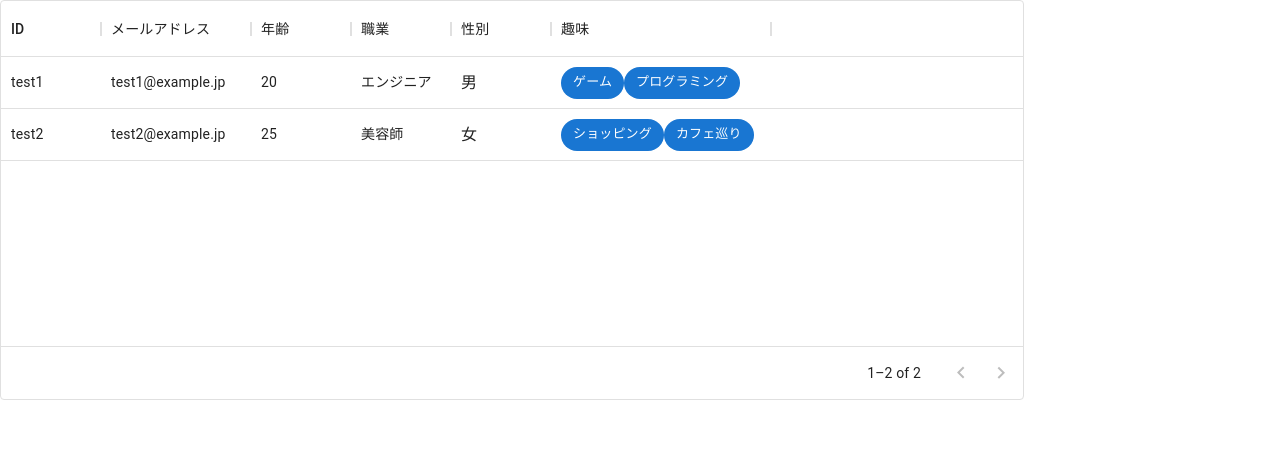
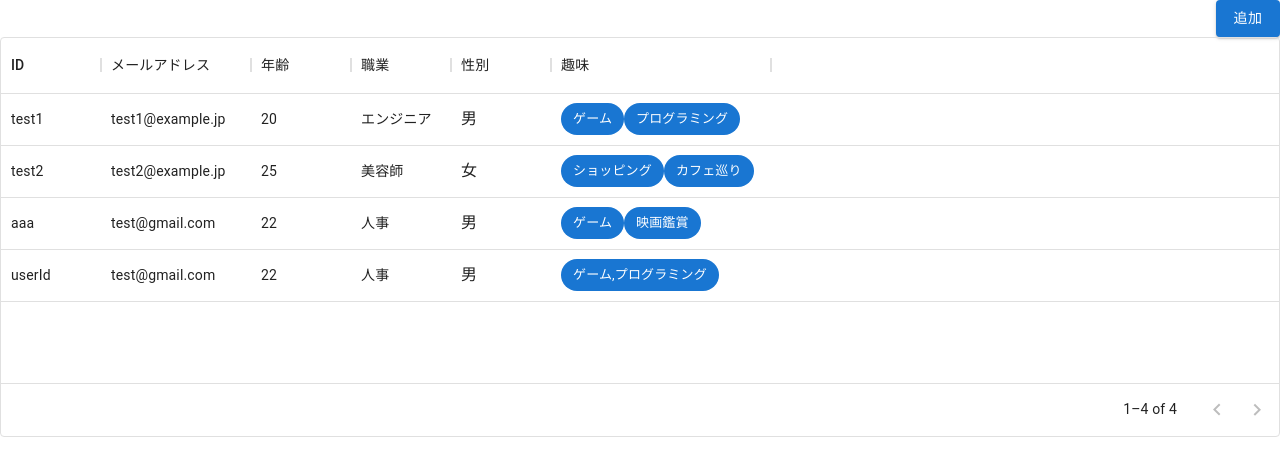
Before and after one commit to rexiaxm7/react-study, a React (Create React App) app: page / in a window 1280 px wide. Shown: the top 476 px of the page. Built offline with nearby package versions, Linux system fonts and the light colour scheme; data requests are answered from the project's data file.

Commit message:
登録処理実装

```diff
--- a/jsonserver/db.json
+++ b/jsonserver/db.json
@@ -7,10 +7,7 @@
       "age": 20,
       "gender": 1,
       "job": "エンジニア",
-      "interests": [
-        "ゲーム",
-        "プログラミング"
-      ]
+      "interests": ["ゲーム", "プログラミング"]
     },
     {
       "id": 2,
@@ -19,10 +16,25 @@
       "age": 25,
       "gender": 2,
       "job": "美容師",
-      "interests": [
-        "ショッピング",
-        "カフェ巡り"
-      ]
+      "interests": ["ショッピング", "カフェ巡り"]
+    },
+    {
+      "user_id": "aaa",
+      "mail": "test@gmail.com",
+      "age": "22",
+      "gender": 1,
+      "job": "人事",
+      "interests": ["ゲーム", "映画鑑賞"],
+      "id": 3
+    },
+    {
+      "user_id": "userId",
+      "mail": "test@gmail.com",
+      "age": "22",
+      "gender": 1,
+      "job": "人事",
+      "interests": ["ゲーム,プログラミング"],
+      "id": 4
     }
   ]
 }
--- a/package.json
+++ b/package.json
@@ -17,8 +17,9 @@
     "axios": "^0.26.1",
     "react": "^17.0.2",
     "react-dom": "^17.0.2",
-    "react-router-dom": "^6.2.2",
+    "react-router-dom": "^6.3.0",
     "react-scripts": "5.0.0",
+    "styled-components": "^5.3.5",
     "typescript": "^4.6.2",
     "web-vitals": "^2.1.4"
   },
@@ -49,6 +50,7 @@
     ]
   },
   "devDependencies": {
+    "@types/styled-components": "^5.1.25",
     "json-server": "^0.17.0",
     "prettier": "^2.5.1"
   }
--- a/src/Type.ts
+++ b/src/Type.ts
@@ -7,3 +7,8 @@ export type Data = {
   job: string;
   interests: string[];
 };
+
+export type RadioType = {
+  id: number;
+  name: string;
+};
--- /dev/null
+++ b/src/components/Create/CreateDataType.tsx
@@ -0,0 +1,18 @@
+import { RadioType } from "../../Type";
+
+export const rajioValues: RadioType[] = [
+  {
+    id: 0,
+    name: "不明",
+  },
+  {
+    id: 1,
+    name: "男",
+  },
+  {
+    id: 2,
+    name: "女",
+  },
+];
+
+export const selectValues = ["人事", "プログラマー"];
--- /dev/null
+++ b/src/components/Create/UserCreate.tsx
@@ -0,0 +1,156 @@
+import { Alert, TextField } from "@mui/material";
+import axios from "axios";
+import { useState } from "react";
+import { useNavigate } from "react-router-dom";
+import { StandardButton } from "../../parts/Button";
+import { ConfirmDialog } from "../../parts/Dialog";
+import { RadioData } from "../../parts/RajioButton";
+import { SelectBox } from "../../parts/SelectBox";
+import styled from "styled-components";
+import { rajioValues, selectValues } from "./CreateDataType";
+
+export const Register: React.FC = () => {
+  const [errorMessage, setErrorMessage] = useState("");
+  const [successMessage, setSuccessMessage] = useState("");
+  const [select, setSelect] = useState("");
+  const [userId, setUserId] = useState("");
+  const [age, setAge] = useState("");
+  const [mailAdress, setMailAdress] = useState("");
+  const [gender, setGender] = useState(0);
+  const [interests, setInterests] = useState<string[]>([]);
+  const [open, setOpen] = useState(false);
+  const navigatation = useNavigate();
+
+  //モーダル表示・閉じる処理
+  const handleOpen = () => {
+    setOpen(true);
+  };
+
+  const handleClose = () => {
+    setOpen(false);
+  };
+
+  //登録処理
+  const fetchData = async () => {
+    try {
+      await axios.post("http://localhost:3001/users", {
+        user_id: userId,
+        mail: mailAdress,
+        age: age,
+        gender: gender,
+        job: select,
+        interests: interests,
+      });
+      handleClose();
+      setSuccessMessage("新しく登録しました");
+    } catch (error) {
+      setErrorMessage("問題が発生がしたため借りることが出来ません。");
+      handleClose();
+    }
+  };
+
+  return (
+    <>
+      <SMessage>
+        {errorMessage.length > 0 ? (
+          <Alert severity="error">{errorMessage}</Alert>
+        ) : undefined}
+        {successMessage.length > 0 ? (
+          <Alert severity="success">{successMessage}</Alert>
+        ) : undefined}
+      </SMessage>
+      <SItems>
+        ユーザID
+        <STextFiled>
+          <TextField
+            onChange={(e) => setUserId(e.target.value)}
+            value={userId}
+            variant="outlined"
+          />
+        </STextFiled>
+        メールアドレス
+        <STextFiled>
+          <TextField
+            onChange={(e) => setMailAdress(e.target.value)}
+            value={mailAdress}
+            variant="outlined"
+          />
+        </STextFiled>
+        年齢
+        <STextFiled>
+          <TextField
+            onChange={(e) => setAge(e.target.value)}
+            value={age}
+            variant="outlined"
+          />
+        </STextFiled>
+        性別
+        <RadioData
+          values={rajioValues}
+          rajio={gender}
+          onChange={(e) => setGender(Number(e.target.value))}
+        />
+        職業
+        <STextFiled>
+          <SelectBox
+            onChange={(e) => setSelect(e.target.value)}
+            select={select}
+            text="職業"
+            values={selectValues}
+          />
+        </STextFiled>
+        趣味
+        <STextFiled>
+          <TextField
+            value={interests}
+            onChange={(e) => setInterests([e.target.value])}
+            variant="outlined"
+          />
+        </STextFiled>
+      </SItems>
+      <StandardButton
+        onClick={() => navigatation(-1)}
+        text="ユーザ一覧に戻る"
+        color="error"
+        variant="contained"
+      />
+      <SRightButton>
+        <StandardButton
+          onClick={handleOpen}
+          text="登録"
+          color="primary"
+          variant="contained"
+        />
+      </SRightButton>
+      <ConfirmDialog
+        LeftButtonText="はい"
+        RightButtonText="いいえ"
+        onClickLeft={fetchData}
+        onClickRight={handleClose}
+        open={open}
+        titleText="登録しますか？"
+      />
+    </>
+  );
+};
+
+//css箇所
+const SRightButton = styled.div`
+  float: right;
+`;
+
+const SMessage = styled.div`
+  margin-bottom: 2px;
+  width: 100%;
+`;
+
+const SItems = styled.div`
+  margin-bottom: 2px;
+  display: flex;
+  flex-flow: column;
+  align-items: center;
+`;
+
+const STextFiled = styled.div`
+  width: 200px;
+`;
--- a/src/components/DataGrid/DataTable.tsx
+++ b/src/components/DataGrid/DataTable.tsx
@@ -1,21 +1,47 @@
 import { DataGrid } from "@mui/x-data-grid";
 import axios from "axios";
-import React from "react";
+import { useEffect, useState } from "react";
+import { useNavigate } from "react-router-dom";
+import styled from "styled-components";
+import { StandardButton } from "../../parts/Button";
+import { Data } from "../../Type";
 import columns from "./columns";
-const DataTable: React.FC = () => {
-  const [row, setRow] = React.useState([]);
-  React.useEffect(() => {
+export const DataTable: React.FC = () => {
+  const [rows, setRows] = useState<Data[]>([]);
+  const navigatation = useNavigate();
+
+  //テーブルの一覧取得処理
+  useEffect(() => {
     const fetchData = async () => {
-      const response = await axios.get("http://localhost:3001/users/");
-      setRow(response.data);
+      const response = await axios.get("http://localhost:3001/users");
+      setRows(response.data);
     };
     fetchData();
   }, []);
 
   return (
-    <div style={{ height: 400, width: "80%" }}>
-      <DataGrid rows={row} columns={columns} pageSize={5} />
-    </div>
+    <>
+      <SRightButton>
+        <StandardButton
+          text="追加"
+          onClick={() => navigatation("/register")}
+          color="primary"
+          variant="contained"
+        />
+      </SRightButton>
+      <STable>
+        <DataGrid rows={rows} columns={columns} pageSize={5} />
+      </STable>
+    </>
   );
 };
-export default DataTable;
+
+const SRightButton = styled.div`
+  display: flex;
+  justify-content: flex-end;
+`;
+
+const STable = styled.div`
+  height: 400px;
+  width: "80%";
+`;
--- a/src/components/DataGrid/columns.tsx
+++ b/src/components/DataGrid/columns.tsx
@@ -1,6 +1,17 @@
 import { Chip, Typography } from "@mui/material";
 import { GridColDef, GridRenderCellParams } from "@mui/x-data-grid";
 import { Data } from "../../Type";
+
+const toGenderDisplay = (gender: number): string => {
+  switch (gender) {
+    case 1:
+      return "男";
+    case 2:
+      return "女";
+    default:
+      return "不明";
+  }
+};
 
 const columns: GridColDef[] = [
   { field: "user_id", headerName: "ID" },
@@ -12,13 +23,7 @@ const columns: GridColDef[] = [
     headerName: "性別",
     renderCell: (params: GridRenderCellParams<number, Data>) => (
       <>
-        {params.value === 1 ? (
-          <Typography>男</Typography>
-        ) : params.value === 2 ? (
-          <Typography>女</Typography>
-        ) : (
-          <Typography>不明</Typography>
-        )}
+        <Typography>{toGenderDisplay(params.value)}</Typography>
       </>
     ),
   },
@@ -29,7 +34,7 @@ const columns: GridColDef[] = [
     renderCell: (params: GridRenderCellParams<string[], Data>) => (
       <>
         {params.value.map((param: string) => (
-          <Chip label={param} color="primary" />
+          <Chip key={param} label={param} color="primary" />
         ))}
       </>
     ),
--- a/src/index.tsx
+++ b/src/index.tsx
@@ -1,10 +1,11 @@
 import React from "react";
-import ReactDOM, { render } from "react-dom";
+import { render } from "react-dom";
 import "./index.css";
 import reportWebVitals from "./reportWebVitals";
 import { BrowserRouter, Routes, Route } from "react-router-dom";
 import { Test } from "./components/pages/Test";
-import DataTable from "./components/DataGrid/DataTable";
+import { DataTable } from "./components/DataGrid/DataTable";
+import { Register } from "./components/Create/UserCreate";
 
 const rootElement = document.getElementById("root");
 render(
@@ -12,6 +13,7 @@ render(
     <BrowserRouter>
       <Routes>
         <Route path="/" element={<DataTable />} />
+        <Route path="/register" element={<Register />} />
         <Route path="test" element={<Test />} />
       </Routes>
     </BrowserRouter>
--- /dev/null
+++ b/src/parts/Button.tsx
@@ -0,0 +1,18 @@
+import { Button } from "@mui/material";
+
+type Props = {
+  text: string;
+  color: "primary" | "error";
+  variant: "outlined" | "contained";
+  onClick: () => void;
+};
+export const StandardButton: React.FC<Props> = ({
+  text,
+  onClick,
+  color,
+  variant,
+}) => (
+  <Button onClick={onClick} variant={variant} color={color}>
+    {text}
+  </Button>
+);
--- /dev/null
+++ b/src/parts/Dialog.tsx
@@ -0,0 +1,40 @@
+import { DialogTitle, DialogActions, Dialog } from "@mui/material";
+import { StandardButton } from "./Button";
+
+type Props = {
+  titleText: string;
+  LeftButtonText: string;
+  RightButtonText: string;
+  onClickLeft: () => void;
+  onClickRight: () => void;
+  open: boolean;
+};
+
+export const ConfirmDialog: React.FC<Props> = ({
+  titleText,
+  LeftButtonText,
+  RightButtonText,
+  onClickLeft,
+  open,
+  onClickRight,
+}) => (
+  <div>
+    <Dialog open={open}>
+      <DialogTitle>{titleText}</DialogTitle>
+      <DialogActions>
+        <StandardButton
+          color="primary"
+          onClick={onClickLeft}
+          text={LeftButtonText}
+          variant="outlined"
+        />
+        <StandardButton
+          color="primary"
+          onClick={onClickRight}
+          text={RightButtonText}
+          variant="outlined"
+        />
+      </DialogActions>
+    </Dialog>
+  </div>
+);
--- /dev/null
+++ b/src/parts/RajioButton.tsx
@@ -0,0 +1,28 @@
+import {
+  FormControl,
+  RadioGroup,
+  FormControlLabel,
+  Radio,
+  SelectChangeEvent,
+} from "@mui/material";
+import { RadioType } from "../Type";
+
+type Props = {
+  values: RadioType[];
+  rajio: number;
+  onChange: (event: SelectChangeEvent) => void;
+};
+
+export const RadioData: React.FC<Props> = ({ values, rajio, onChange }) => (
+  <FormControl>
+    <RadioGroup row value={rajio} onChange={onChange}>
+      {values?.map((value) => (
+        <FormControlLabel
+          value={value.id}
+          control={<Radio />}
+          label={value.name}
+        />
+      ))}
+    </RadioGroup>
+  </FormControl>
+);
--- /dev/null
+++ b/src/parts/SelectBox.tsx
@@ -0,0 +1,30 @@
+import {
+  FormControl,
+  InputLabel,
+  Select,
+  MenuItem,
+  SelectChangeEvent,
+} from "@mui/material";
+
+type Props = {
+  text: string;
+  values: string[];
+  onChange: (event: SelectChangeEvent) => void;
+  select: string;
+};
+
+export const SelectBox: React.FC<Props> = ({
+  text,
+  values,
+  onChange,
+  select,
+}) => (
+  <FormControl sx={{ m: 1, minWidth: 200 }}>
+    <InputLabel>{text}</InputLabel>
+    <Select value={select} label={text} onChange={onChange}>
+      {values?.map((value) => (
+        <MenuItem value={value}>{value}</MenuItem>
+      ))}
+    </Select>
+  </FormControl>
+);
```
Also changed, not shown: 2 other files (tests, documents, lock files or other folders).
